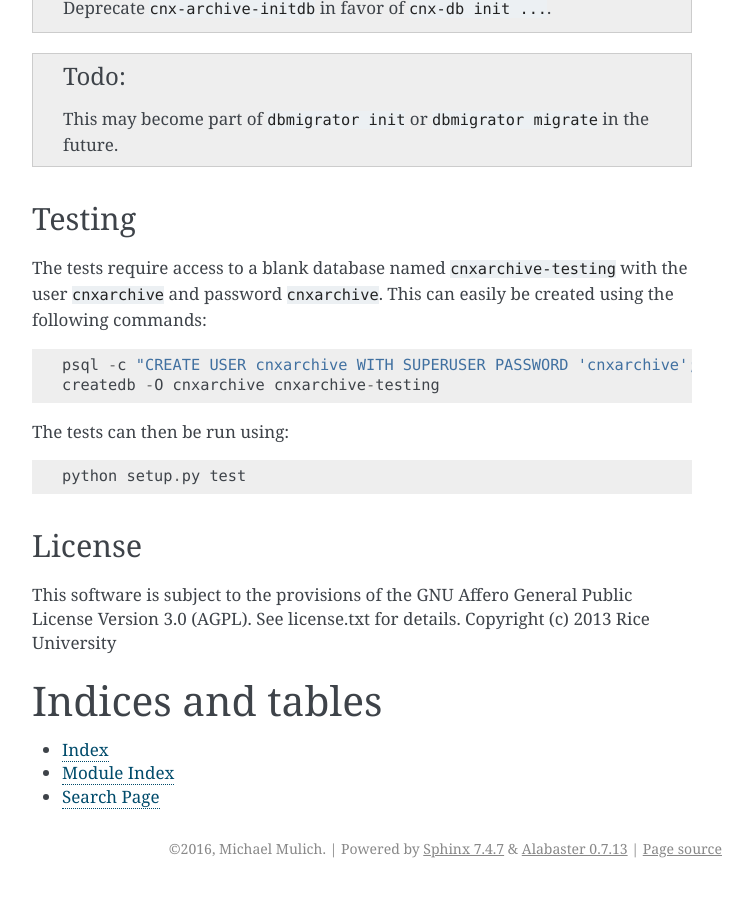
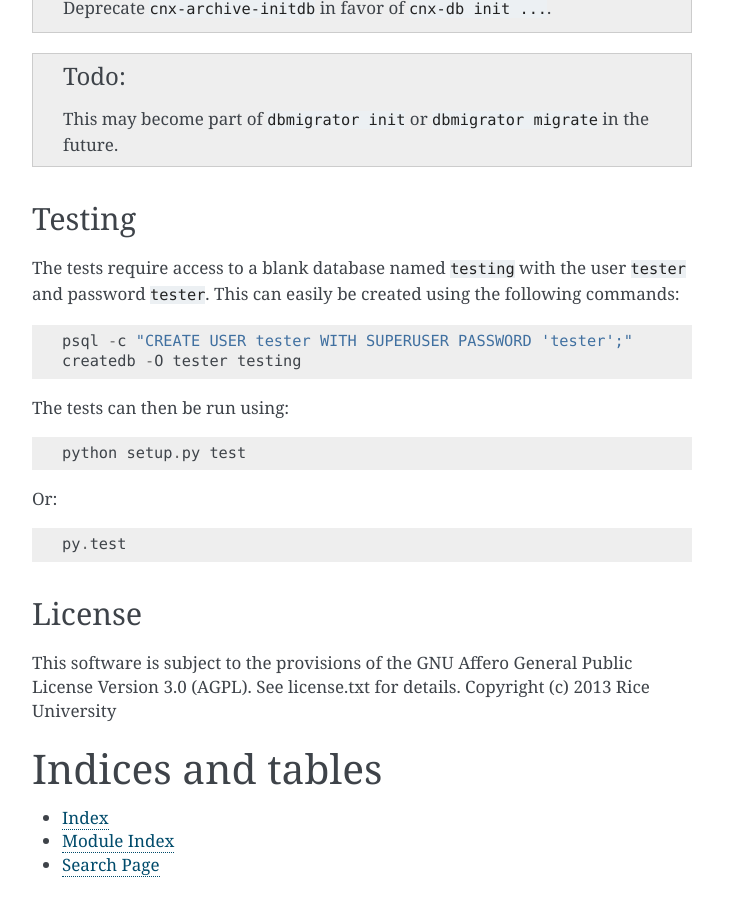
Before and after one commit to Dimmus/cnx-db, a Sphinx documentation site: the page built from docs/index.rst, in a window 1280 px wide and 900 px high, scrolled down 1092 px. Shown: the whole window, without its empty margins (388-1141 px from the left). Built offline with Sphinx 7.4.7, drawn with Linux system fonts in a browser that asks for light colours.

Commit message:
Update test setup information

```diff
--- a/docs/index.rst
+++ b/docs/index.rst
@@ -52,16 +52,20 @@ Replace ``<app-config>.ini`` with the application configuration file.
 Testing
 -------
 
-The tests require access to a blank database named ``cnxarchive-testing``
-with the user ``cnxarchive`` and password ``cnxarchive``. This can easily
+The tests require access to a blank database named ``testing``
+with the user ``tester`` and password ``tester``. This can easily
 be created using the following commands::
 
-    psql -c "CREATE USER cnxarchive WITH SUPERUSER PASSWORD 'cnxarchive';"
-    createdb -O cnxarchive cnxarchive-testing
+    psql -c "CREATE USER tester WITH SUPERUSER PASSWORD 'tester';"
+    createdb -O tester testing
 
 The tests can then be run using::
 
     python setup.py test
+
+Or::
+
+    py.test
 
 License
 -------
```
